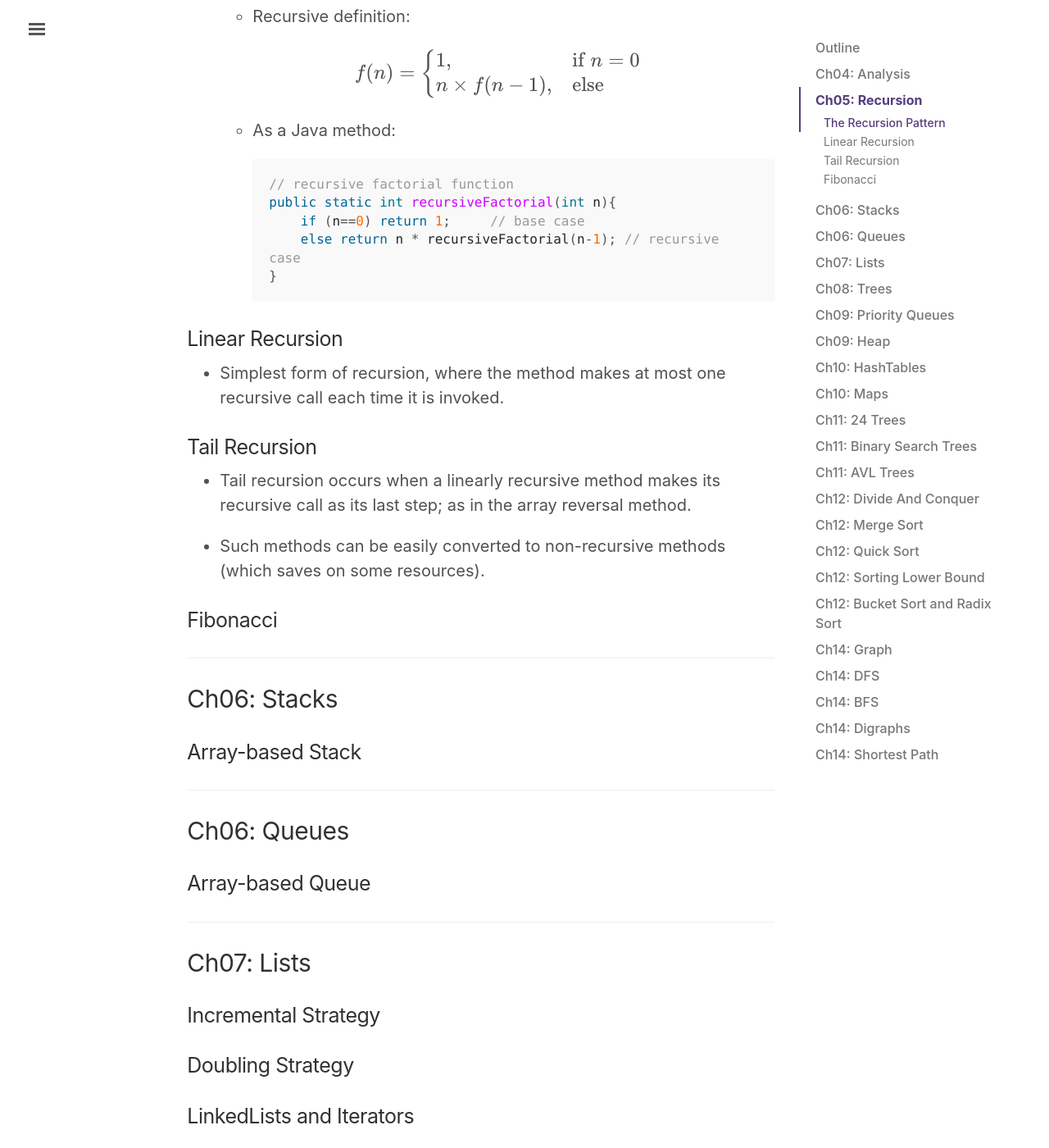
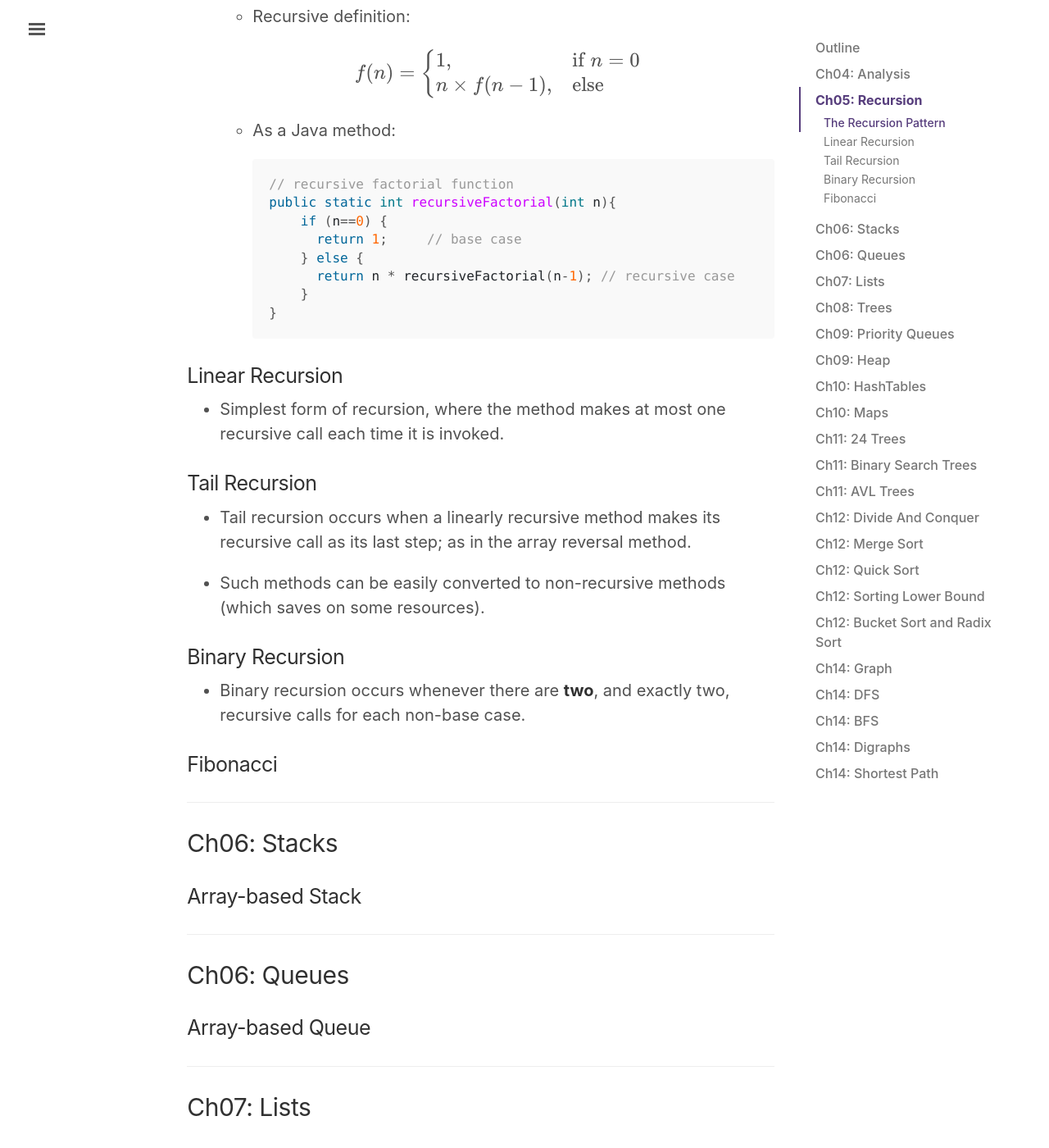
Before and after one commit to lingt-xyz/note, a Jekyll site: the page built from _posts/2017-01-01-COMP352.md, in a window 1280 px wide and 1400 px high, scrolled down 4881 px. Shown: the whole window at 82% size. Built offline with Jekyll 4.4.1, drawn with Linux system fonts in a browser that asks for light colours; formulas are drawn with MathJax 3; comment, search, counter and statistics services are not loaded.

Commit message:
java code

````diff
--- a/_posts/2017-01-01-COMP352.md
+++ b/_posts/2017-01-01-COMP352.md
@@ -482,8 +482,11 @@ When a method calls itself
       ``` java
       // recursive factorial function
       public static int recursiveFactorial(int n){
-          if (n==0) return 1;     // base case
-          else return n * recursiveFactorial(n-1); // recursive case
+          if (n==0) {
+            return 1;     // base case
+          } else {
+            return n * recursiveFactorial(n-1); // recursive case
+          }
       }
       ```
 
@@ -497,6 +500,11 @@ When a method calls itself
 * Tail recursion occurs when a linearly recursive method makes its recursive call as its last step; as in the array reversal method.
 
 * Such methods can be easily converted to non-recursive methods (which saves on some resources).
+
+### Binary Recursion
+
+* Binary recursion occurs whenever there are **two**, and exactly two, recursive calls for each non-base case.
+
 
 ### Fibonacci
 
````
